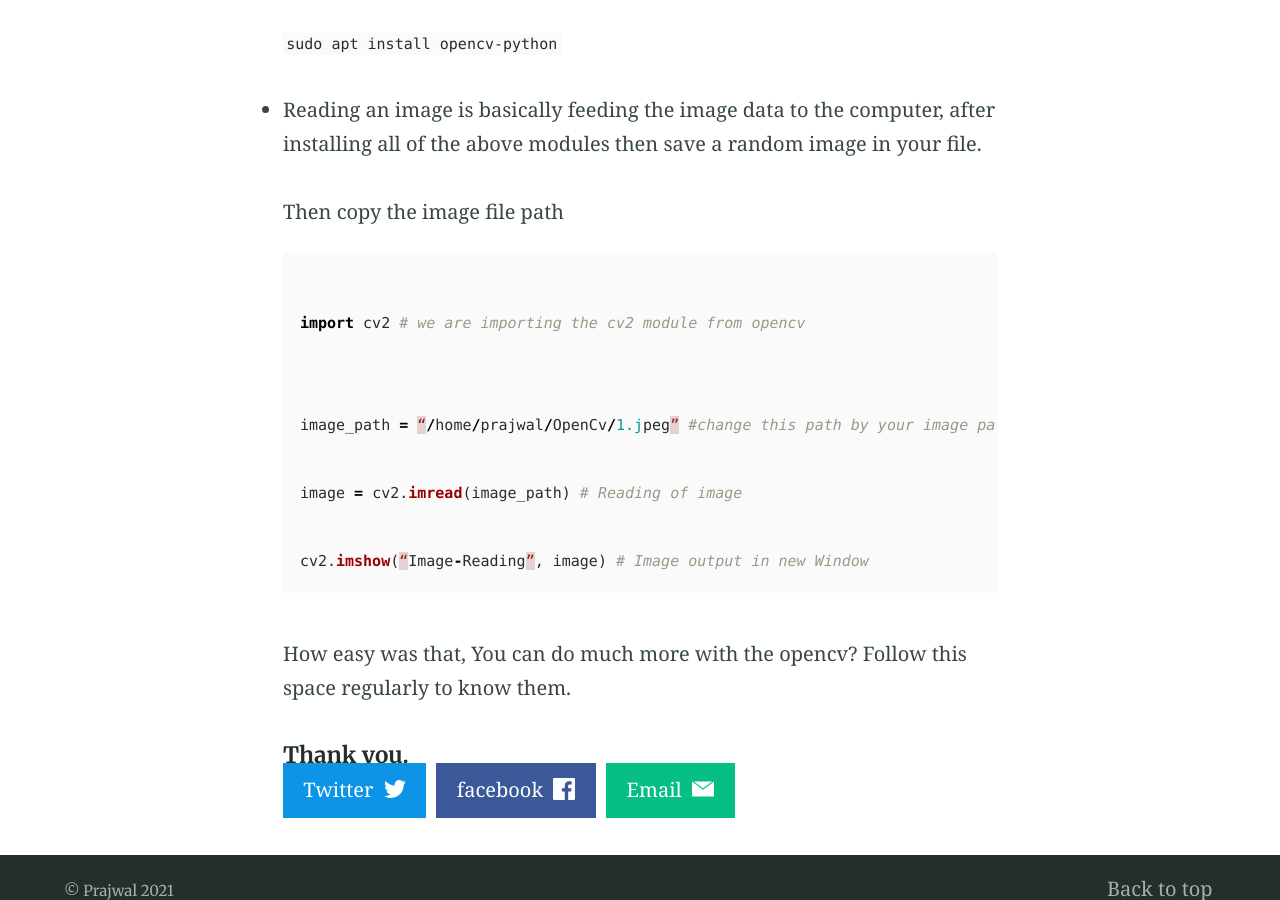
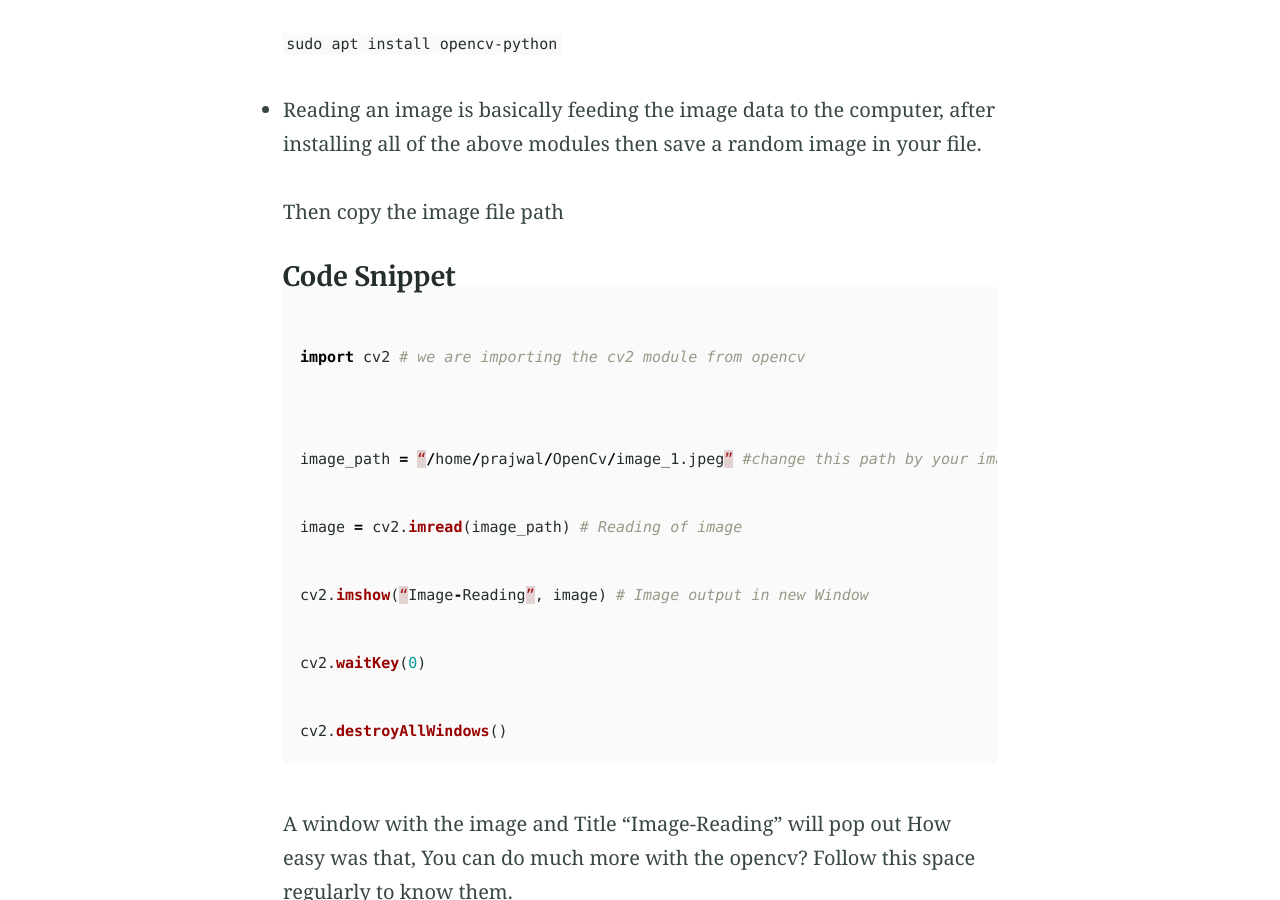
Before and after one commit to Prajwalprakash3722/prajwalprakash3722.github.io-old, a Jekyll site: the page built from _posts/2021-06-01-intro-to-open-cv.md, in a window 1280 px wide and 900 px high, scrolled down 1969 px. Built offline with Jekyll 4.4.1, drawn with Linux system fonts in a browser that asks for light colours.

Commit message:
updates to post-3

````diff
--- a/_posts/2021-06-01-intro-to-open-cv.md
+++ b/_posts/2021-06-01-intro-to-open-cv.md
@@ -52,18 +52,24 @@ or if you are a Linux user like me,
 
 Then copy the image file path
 
+#### Code Snippet
+
 ```python
 
 import cv2 # we are importing the cv2 module from opencv
 
 
-image_path = “/home/prajwal/OpenCv/1.jpeg” #change this path by your image path
+image_path = “/home/prajwal/OpenCv/image_1.jpeg” #change this path by your image path
 
 image = cv2.imread(image_path) # Reading of image
 
 cv2.imshow(“Image-Reading”, image) # Image output in new Window
+
+cv2.waitKey(0)
+
+cv2.destroyAllWindows()
 ```
-
+A window with the image and Title "Image-Reading" will pop out
 How easy was that, You can do much more with the opencv? Follow this space regularly to know them.
 
 ##### Thank you.
````
